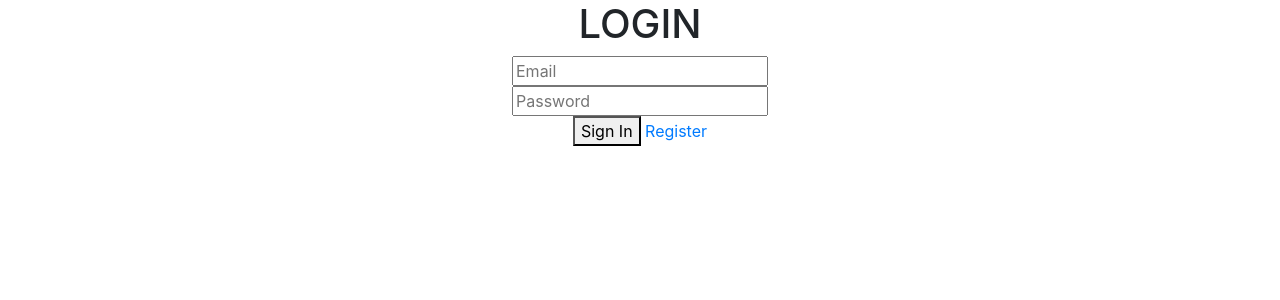
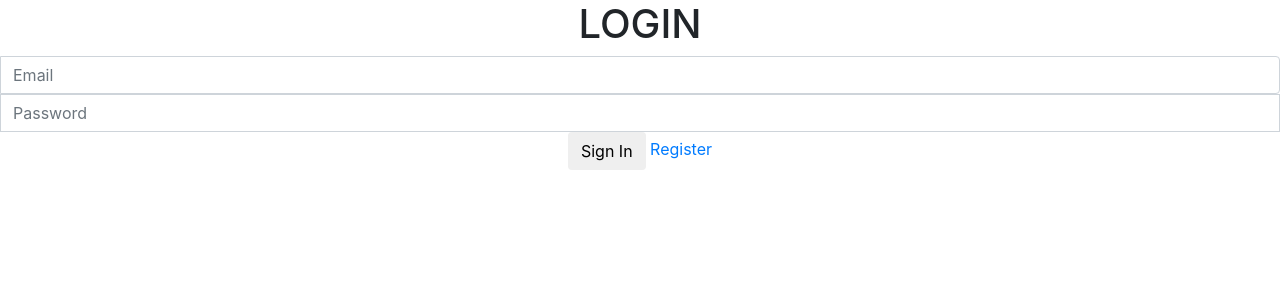
Before and after one commit to pratikpz18/Ping, a React (Create React App) app in the folder frontend/: page /login in a window 1280 px wide. Shown: the top 300 px of the page. Built offline with nearby package versions, Linux system fonts and the light colour scheme.

Commit message:
bootstrap and css styles added

```diff
--- a/frontend/src/components/Login.js
+++ b/frontend/src/components/Login.js
@@ -140,47 +140,45 @@ export default class Login extends Component{
 
         return(
             <div className="Login">
-                {' '}
+                <div className="form">
                     <div className="status">
-                    {' '}
                         {error && <Error message={ERROR_IN_LOGIN} />}
-                    {' '}
                         {login && <Message message={LOGIN_MESSAGE} />}
-                    {' '}
                     </div>
-                {' '}
-                <h1>LOGIN</h1>
-                {' '}
+                    <h1 className="header">LOGIN</h1>
                     <div>
+                        <div className="input-group">
+                        <i class="fa fa-envelope input-group-addon" aria-hidden="true"></i>
                         <input
                         type="email"
                         placeholder="Email"
+                        className="form-control"
                         autoComplete="Email"
                         value={LoginEmail}
                         onChange={this.onTextboxChangeLoginEmail}
-                    /><br />
-                    {' '}
+                        />
                         {fieldError.email && (
                         <div >{fieldError.email}</div>
                         )}
-                    {' '}
+                        </div>
+                        <div className="input-group">
+                        <i class="fa fa-lock input-group-addon" aria-hidden="true"></i>
                         <input
                         type="password"
                         placeholder="Password"
+                        className="form-control"
                         value={LoginPassword}
                         autoComplete="password"
                         onChange={this.onTextboxChangeLoginPassword}
                         /><br />
-                    {' '}
                         {fieldError.password && (
                         <div >{fieldError.password}</div>
                         )}
+                        </div>
+                        <div>
+                            <button className="btn signin-btn" onClick={this.onSignIn}>Sign In</button>
                             {' '}
-                    {' '}
-                    <div>
-                        <button onClick={this.onSignIn}>Sign In</button>
-                        {' '}
-                        <Link to="/register"> Register </Link>
+                            <Link to="/register" className="Register-link"> Register </Link>
                         </div>
                         {' '}
                         <div>
@@ -189,6 +187,7 @@ export default class Login extends Component{
                         {' '}
                     </div>
                     </div>
+            </div>
         );
     }
 }
```
Lines whose indentation alone changed are shown as unchanged.
